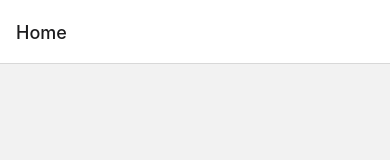
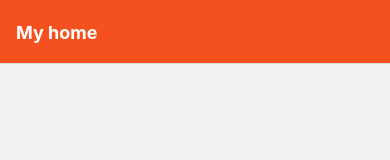
Before and after one commit to hernanspc/IndicatorFinancieros-ReactNative, a React Native app: screen / in a window 390 px wide. Shown: the top 160 px of the page. Built offline with nearby package versions, Linux system fonts and the light colour scheme.

Commit message:
material add

```diff
--- a/App.js
+++ b/App.js
@@ -2,6 +2,7 @@ import * as React from 'react';
 import { Button, View, Text } from 'react-native';
 import { NavigationContainer } from '@react-navigation/native';
 import { createNativeStackNavigator } from '@react-navigation/native-stack';
+import { Button as ButtonCore } from "@react-native-material/core";
 
 function HomeScreen({ navigation }) {
   return (
@@ -11,6 +12,7 @@ function HomeScreen({ navigation }) {
         title="Go to Details"
         onPress={() => navigation.navigate('Details')}
       />
+      <ButtonCore title="Click Me" onPress={() => alert("🎉🎉🎉")} />
     </View>
   );
 }
@@ -28,9 +30,21 @@ const Stack = createNativeStackNavigator();
 function App() {
   return (
     <NavigationContainer>
-      <Stack.Navigator initialRouteName="Home">
-        <Stack.Screen name="Home" component={HomeScreen} />
-        <Stack.Screen name="Details" component={DetailsScreen} />
+      <Stack.Navigator>
+        <Stack.Screen
+          name="Home"
+          component={HomeScreen}
+          options={{
+            title: 'My home',
+            headerStyle: {
+              backgroundColor: '#f4511e',
+            },
+            headerTintColor: '#fff',
+            headerTitleStyle: {
+              fontWeight: 'bold',
+            },
+          }}
+        />
       </Stack.Navigator>
     </NavigationContainer>
   );
--- a/package.json
+++ b/package.json
@@ -10,6 +10,7 @@
     "lint": "eslint ."
   },
   "dependencies": {
+    "@react-native-material/core": "^1.3.7",
     "@react-navigation/native": "^6.0.13",
     "@react-navigation/native-stack": "^6.9.0",
     "react": "18.0.0",
```
Also changed, not shown: 1 other file (tests, documents, lock files or other folders).
